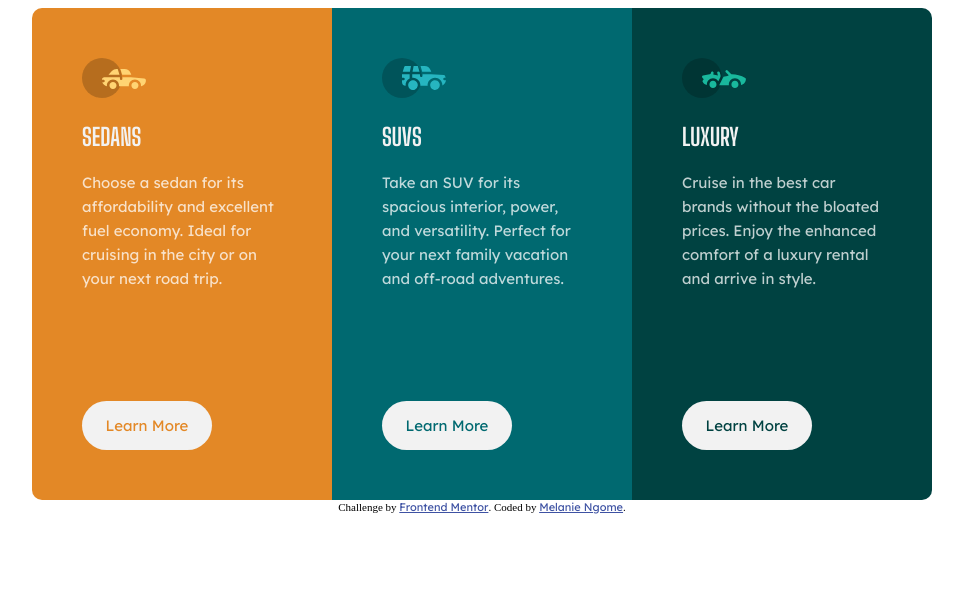
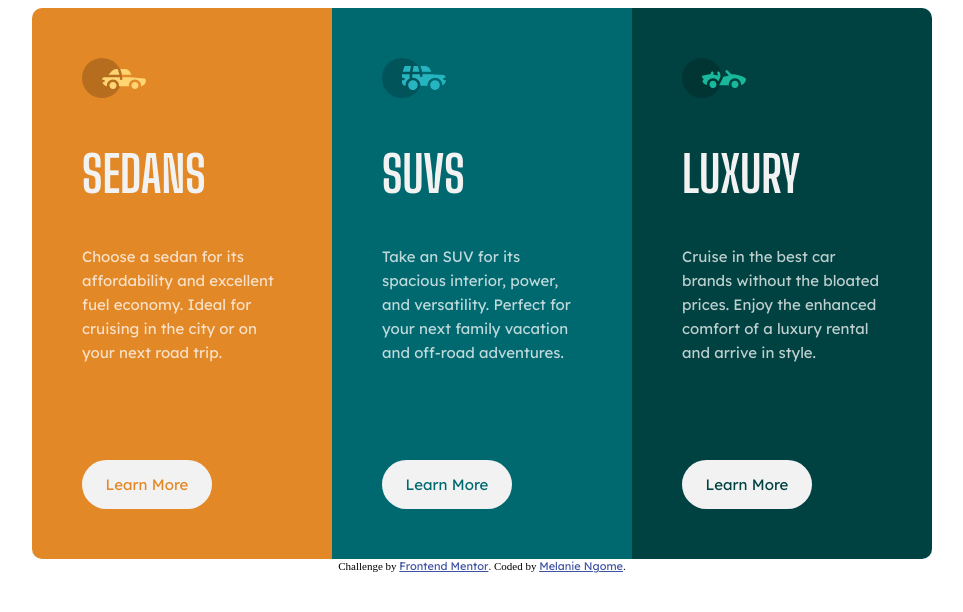
Before and after one commit to Lanietodev/3-part-panel, a plain HTML site: page index.html in a window 1280 px wide. Shown: the whole page, without its empty margins (158-1121 px from the left). Drawn offline with Linux system fonts and the light colour scheme.

Commit message:
Update style.css

```diff
--- a/style.css
+++ b/style.css
@@ -6,6 +6,7 @@
 h1{
  color:hsl(0, 0%, 95%);
  font-weight: 700;
+ font-size:50px;
   font-family:"Big Shoulders Display" , Sans-Serif ;
 }
 p, a{
@@ -91,6 +92,6 @@ p{
     width: 200px;
   }
   .main p{
-  margin-bottom:100px;
+  margin-bottom:85px;
   }
 }
```
